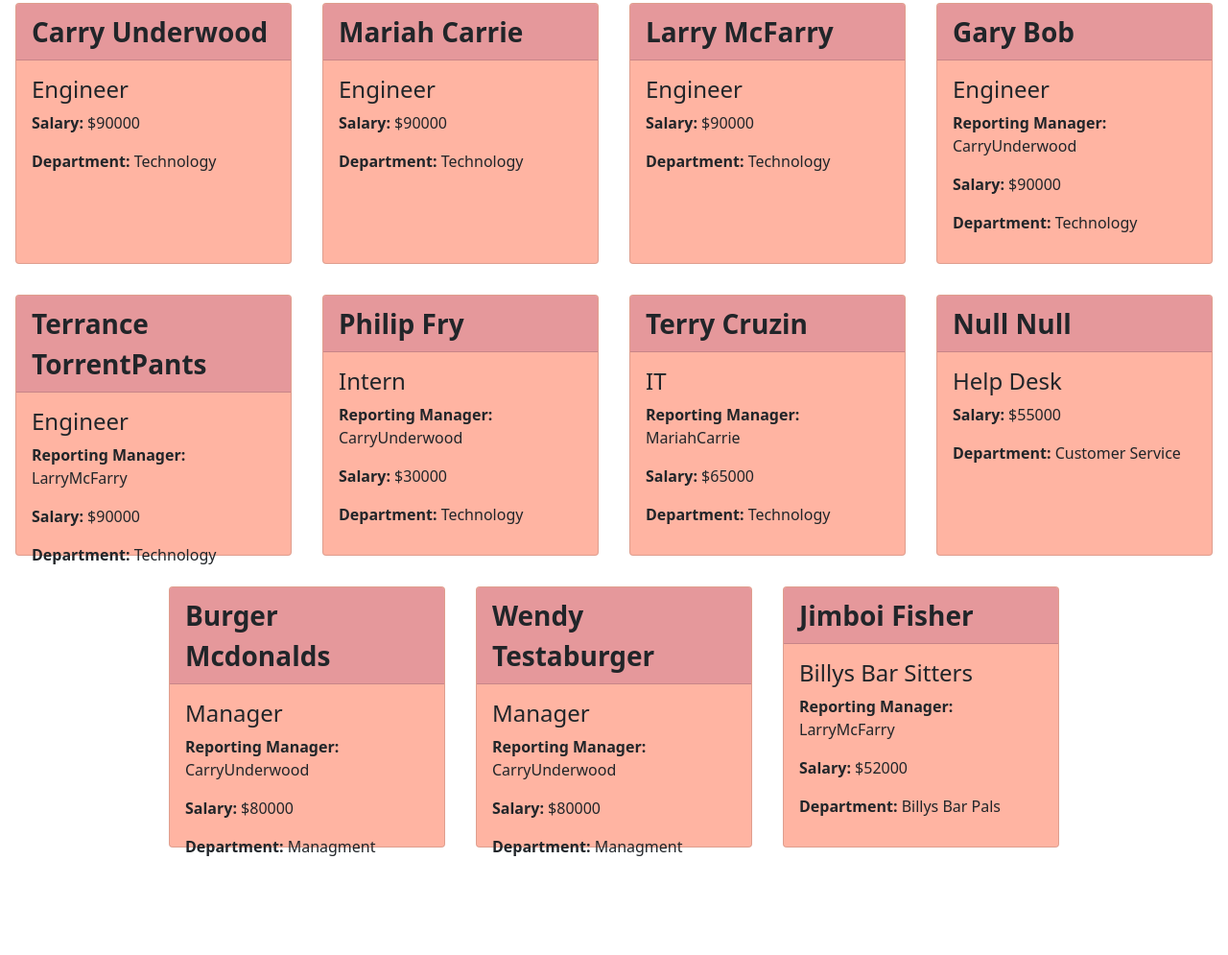
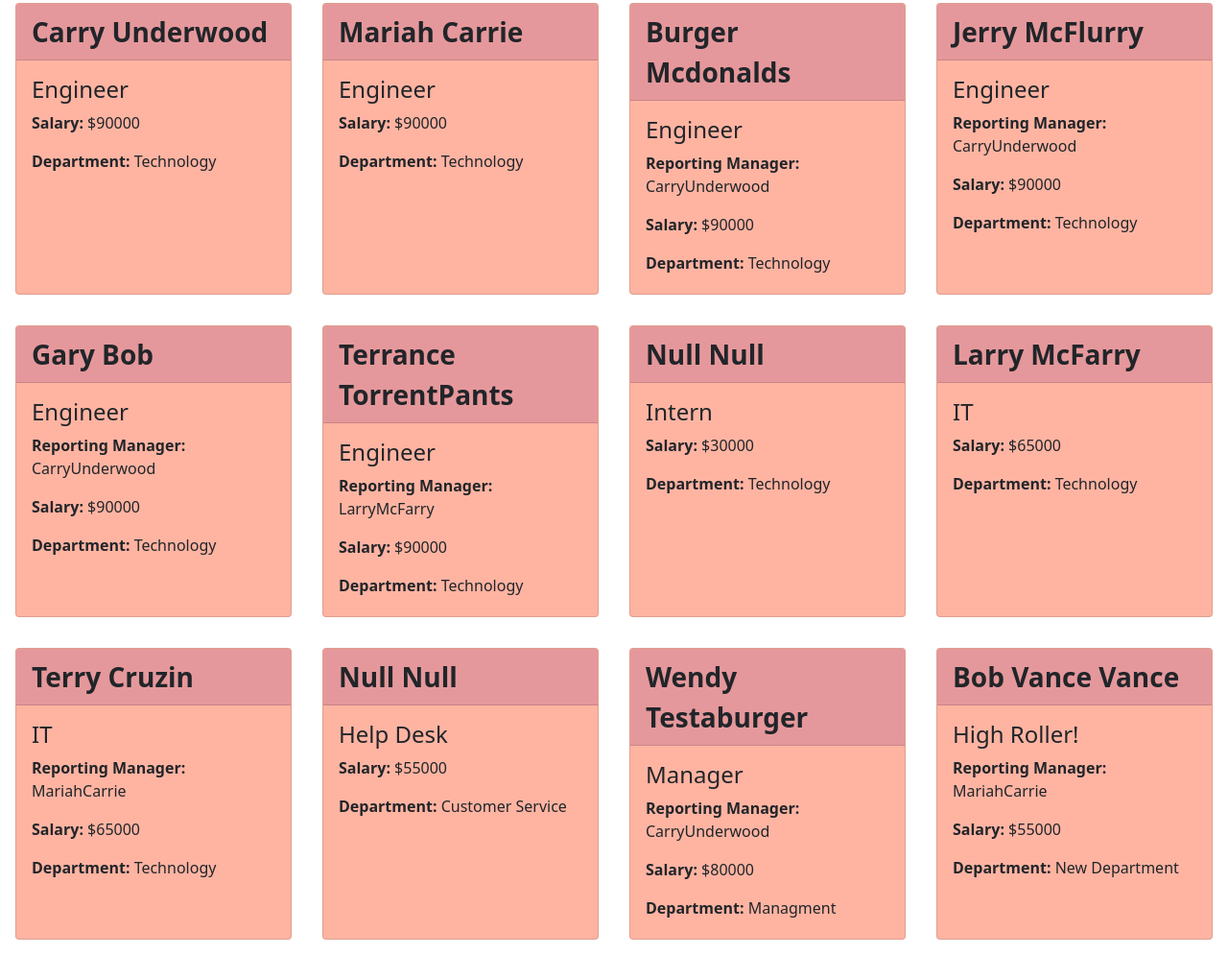
Before and after one commit to Ondayko14/employee-tracker, a website: page public/index.html in a window 1280 px wide. Shown: the part 141-1136 px from the top of the page at 96% size. Before the commit the page ends 1051 px from the top, so only its background shows below. Drawn offline with nearby package versions, Linux system fonts and the light colour scheme.

```diff
--- a/public/index.html
+++ b/public/index.html
@@ -14,7 +14,7 @@
             </header>
             <section class="d-flex justify-content-center align-items-start flex-wrap">
 
-            <div class="card text-dark employeeCardBackground m-3 text-capitalize" style="width: 18rem; height: 17rem;">
+            <div class="card text-dark employeeCardBackground m-3 text-capitalize" style="width: 18rem; height: 19rem;">
                 <div class="card-header employeeCardHeader fs-3 fw-bold">Carry Underwood</div>
                 <div class="card-body">
                     <h5 class="card-title fs-4">Engineer</h5>
@@ -22,7 +22,7 @@
                     <p class="card-text"><span class ="fw-bold">Department:</span> Technology</p>
                 </div>
             </div>
-            <div class="card text-dark employeeCardBackground m-3 text-capitalize" style="width: 18rem; height: 17rem;">
+            <div class="card text-dark employeeCardBackground m-3 text-capitalize" style="width: 18rem; height: 19rem;">
                 <div class="card-header employeeCardHeader fs-3 fw-bold">Mariah Carrie</div>
                 <div class="card-body">
                     <h5 class="card-title fs-4">Engineer</h5>
@@ -30,15 +30,25 @@
                     <p class="card-text"><span class ="fw-bold">Department:</span> Technology</p>
                 </div>
             </div>
-            <div class="card text-dark employeeCardBackground m-3 text-capitalize" style="width: 18rem; height: 17rem;">
-                <div class="card-header employeeCardHeader fs-3 fw-bold">Larry McFarry</div>
+            <div class="card text-dark employeeCardBackground m-3 text-capitalize" style="width: 18rem; height: 19rem;">
+                <div class="card-header employeeCardHeader fs-3 fw-bold">Burger Mcdonalds</div>
                 <div class="card-body">
                     <h5 class="card-title fs-4">Engineer</h5>
+                    <p class="card-text"><span class ="fw-bold">Reporting Manager:</span> CarryUnderwood</p>
                     <p class="card-text"><span class ="fw-bold">Salary:</span> $90000</p>
                     <p class="card-text"><span class ="fw-bold">Department:</span> Technology</p>
                 </div>
             </div>
-            <div class="card text-dark employeeCardBackground m-3 text-capitalize" style="width: 18rem; height: 17rem;">
+            <div class="card text-dark employeeCardBackground m-3 text-capitalize" style="width: 18rem; height: 19rem;">
+                <div class="card-header employeeCardHeader fs-3 fw-bold">Jerry McFlurry</div>
+                <div class="card-body">
+                    <h5 class="card-title fs-4">Engineer</h5>
+                    <p class="card-text"><span class ="fw-bold">Reporting Manager:</span> CarryUnderwood</p>
+                    <p class="card-text"><span class ="fw-bold">Salary:</span> $90000</p>
+                    <p class="card-text"><span class ="fw-bold">Department:</span> Technology</p>
+                </div>
+            </div>
+            <div class="card text-dark employeeCardBackground m-3 text-capitalize" style="width: 18rem; height: 19rem;">
                 <div class="card-header employeeCardHeader fs-3 fw-bold">Gary Bob</div>
                 <div class="card-body">
                     <h5 class="card-title fs-4">Engineer</h5>
@@ -47,7 +57,7 @@
                     <p class="card-text"><span class ="fw-bold">Department:</span> Technology</p>
                 </div>
             </div>
-            <div class="card text-dark employeeCardBackground m-3 text-capitalize" style="width: 18rem; height: 17rem;">
+            <div class="card text-dark employeeCardBackground m-3 text-capitalize" style="width: 18rem; height: 19rem;">
                 <div class="card-header employeeCardHeader fs-3 fw-bold">Terrance TorrentPants</div>
                 <div class="card-body">
                     <h5 class="card-title fs-4">Engineer</h5>
@@ -56,16 +66,23 @@
                     <p class="card-text"><span class ="fw-bold">Department:</span> Technology</p>
                 </div>
             </div>
-            <div class="card text-dark employeeCardBackground m-3 text-capitalize" style="width: 18rem; height: 17rem;">
-                <div class="card-header employeeCardHeader fs-3 fw-bold">Philip Fry</div>
+            <div class="card text-dark employeeCardBackground m-3 text-capitalize" style="width: 18rem; height: 19rem;">
+                <div class="card-header employeeCardHeader fs-3 fw-bold">null null</div>
                 <div class="card-body">
                     <h5 class="card-title fs-4">Intern</h5>
-                    <p class="card-text"><span class ="fw-bold">Reporting Manager:</span> CarryUnderwood</p>
                     <p class="card-text"><span class ="fw-bold">Salary:</span> $30000</p>
                     <p class="card-text"><span class ="fw-bold">Department:</span> Technology</p>
                 </div>
             </div>
-            <div class="card text-dark employeeCardBackground m-3 text-capitalize" style="width: 18rem; height: 17rem;">
+            <div class="card text-dark employeeCardBackground m-3 text-capitalize" style="width: 18rem; height: 19rem;">
+                <div class="card-header employeeCardHeader fs-3 fw-bold">Larry McFarry</div>
+                <div class="card-body">
+                    <h5 class="card-title fs-4">IT</h5>
+                    <p class="card-text"><span class ="fw-bold">Salary:</span> $65000</p>
+                    <p class="card-text"><span class ="fw-bold">Department:</span> Technology</p>
+                </div>
+            </div>
+            <div class="card text-dark employeeCardBackground m-3 text-capitalize" style="width: 18rem; height: 19rem;">
                 <div class="card-header employeeCardHeader fs-3 fw-bold">Terry Cruzin</div>
                 <div class="card-body">
                     <h5 class="card-title fs-4">IT</h5>
@@ -74,7 +91,7 @@
                     <p class="card-text"><span class ="fw-bold">Department:</span> Technology</p>
                 </div>
             </div>
-            <div class="card text-dark employeeCardBackground m-3 text-capitalize" style="width: 18rem; height: 17rem;">
+            <div class="card text-dark employeeCardBackground m-3 text-capitalize" style="width: 18rem; height: 19rem;">
                 <div class="card-header employeeCardHeader fs-3 fw-bold">null null</div>
                 <div class="card-body">
                     <h5 class="card-title fs-4">Help Desk</h5>
@@ -82,16 +99,7 @@
                     <p class="card-text"><span class ="fw-bold">Department:</span> Customer Service</p>
                 </div>
             </div>
-            <div class="card text-dark employeeCardBackground m-3 text-capitalize" style="width: 18rem; height: 17rem;">
-                <div class="card-header employeeCardHeader fs-3 fw-bold">Burger Mcdonalds</div>
-                <div class="card-body">
-                    <h5 class="card-title fs-4">Manager</h5>
-                    <p class="card-text"><span class ="fw-bold">Reporting Manager:</span> CarryUnderwood</p>
-                    <p class="card-text"><span class ="fw-bold">Salary:</span> $80000</p>
-                    <p class="card-text"><span class ="fw-bold">Department:</span> Managment</p>
-                </div>
-            </div>
-            <div class="card text-dark employeeCardBackground m-3 text-capitalize" style="width: 18rem; height: 17rem;">
+            <div class="card text-dark employeeCardBackground m-3 text-capitalize" style="width: 18rem; height: 19rem;">
                 <div class="card-header employeeCardHeader fs-3 fw-bold">Wendy Testaburger</div>
                 <div class="card-body">
                     <h5 class="card-title fs-4">Manager</h5>
@@ -100,13 +108,13 @@
                     <p class="card-text"><span class ="fw-bold">Department:</span> Managment</p>
                 </div>
             </div>
-            <div class="card text-dark employeeCardBackground m-3 text-capitalize" style="width: 18rem; height: 17rem;">
-                <div class="card-header employeeCardHeader fs-3 fw-bold">Jimboi Fisher</div>
+            <div class="card text-dark employeeCardBackground m-3 text-capitalize" style="width: 18rem; height: 19rem;">
+                <div class="card-header employeeCardHeader fs-3 fw-bold">Bob Vance Vance</div>
                 <div class="card-body">
-                    <h5 class="card-title fs-4">Billys Bar Sitters</h5>
-                    <p class="card-text"><span class ="fw-bold">Reporting Manager:</span> LarryMcFarry</p>
-                    <p class="card-text"><span class ="fw-bold">Salary:</span> $52000</p>
-                    <p class="card-text"><span class ="fw-bold">Department:</span> Billys Bar Pals</p>
+                    <h5 class="card-title fs-4">High Roller!</h5>
+                    <p class="card-text"><span class ="fw-bold">Reporting Manager:</span> MariahCarrie</p>
+                    <p class="card-text"><span class ="fw-bold">Salary:</span> $55000</p>
+                    <p class="card-text"><span class ="fw-bold">Department:</span> New Department</p>
                 </div>
             </div>
             </section>
```
Also changed, not shown: assets/js/generateHtml.js (deleted, +0 -79 lines), database.js (+3 -6 lines).
